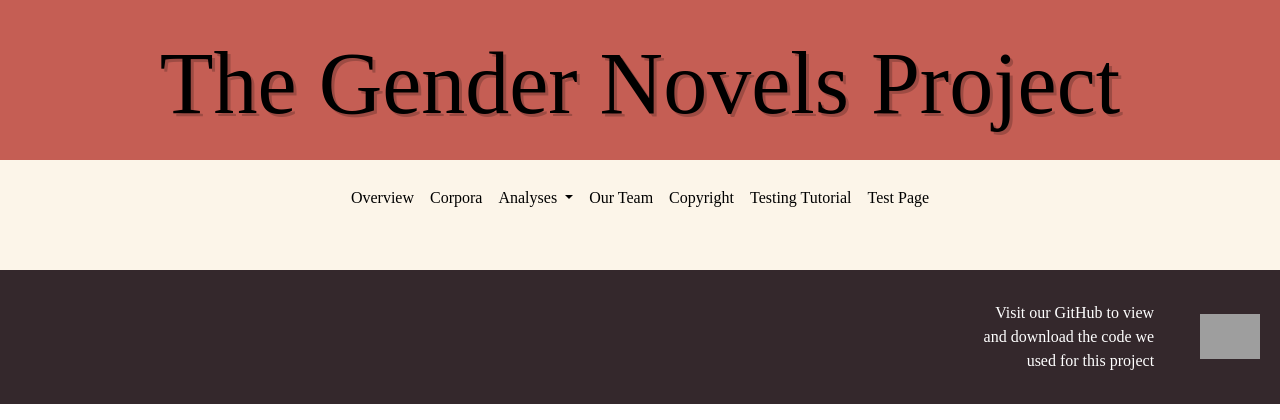
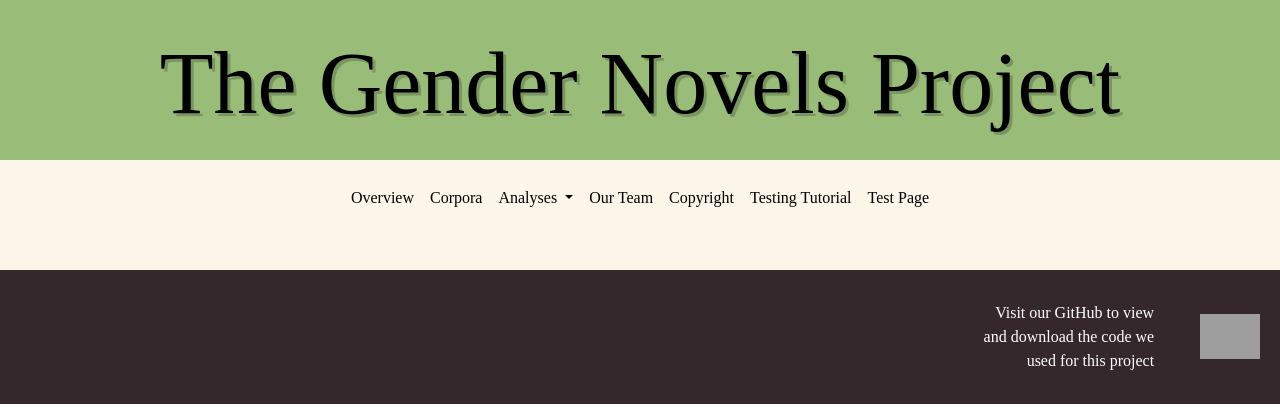
Before and after one commit to dhmit/gender_novels, a Flask app: page / in a window 1280 px wide. Shown: the top 420 px of the page. Run offline with Flask 2, Linux system fonts and the light colour scheme; some libraries are stand-ins or nearby versions; some web fonts are replaced; grey boxes are pictures that could not be loaded.

Commit message:
Update gender_novels/deployment/static/css/base.css

```diff
--- a/gender_novels/deployment/static/css/base.css
+++ b/gender_novels/deployment/static/css/base.css
@@ -21,7 +21,7 @@ p {
 /* Custom classes */
 
 .header {
-    background-color: #C55E54;
+    background-color: #99BC78;
 }
 
 .header-text {
@@ -46,7 +46,7 @@ p {
 }
 
 a:hover {
-    color: #C55E54 !important;
+    color: #99BC78 !important;
 }
 
 /* Topic content */
```
